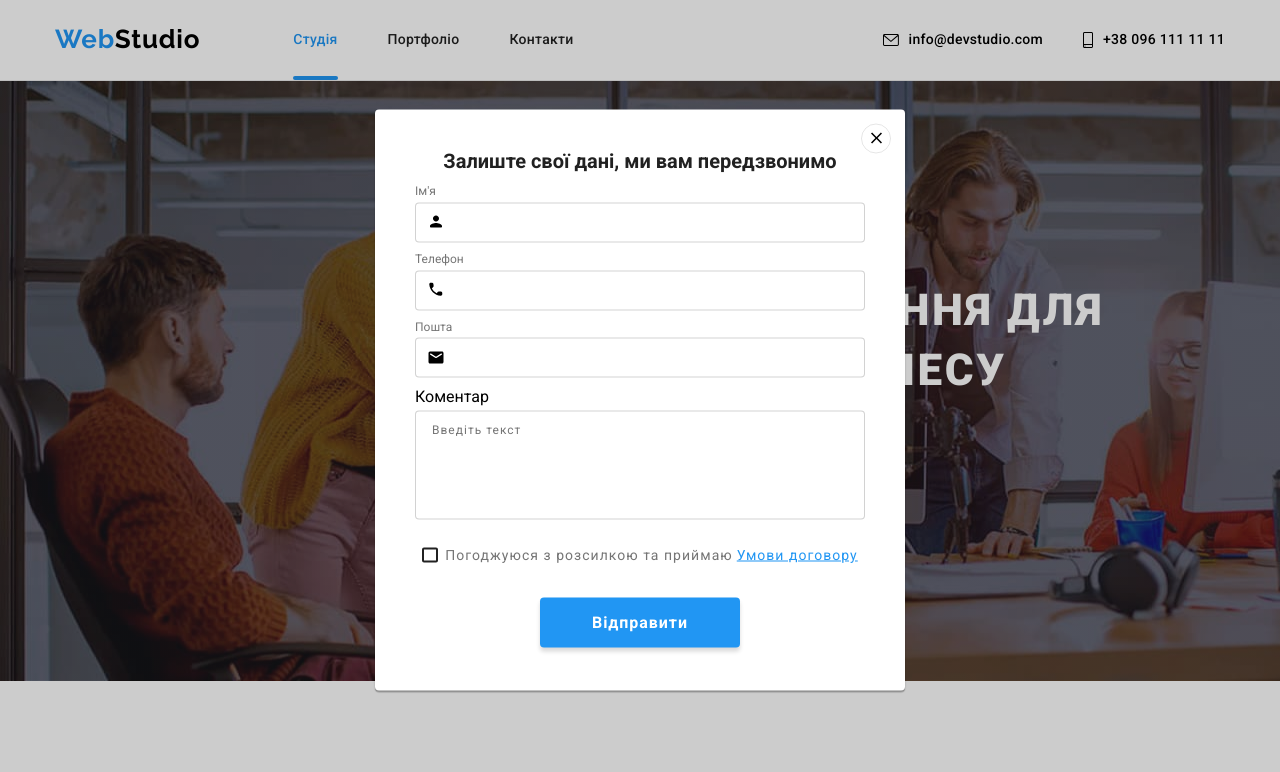
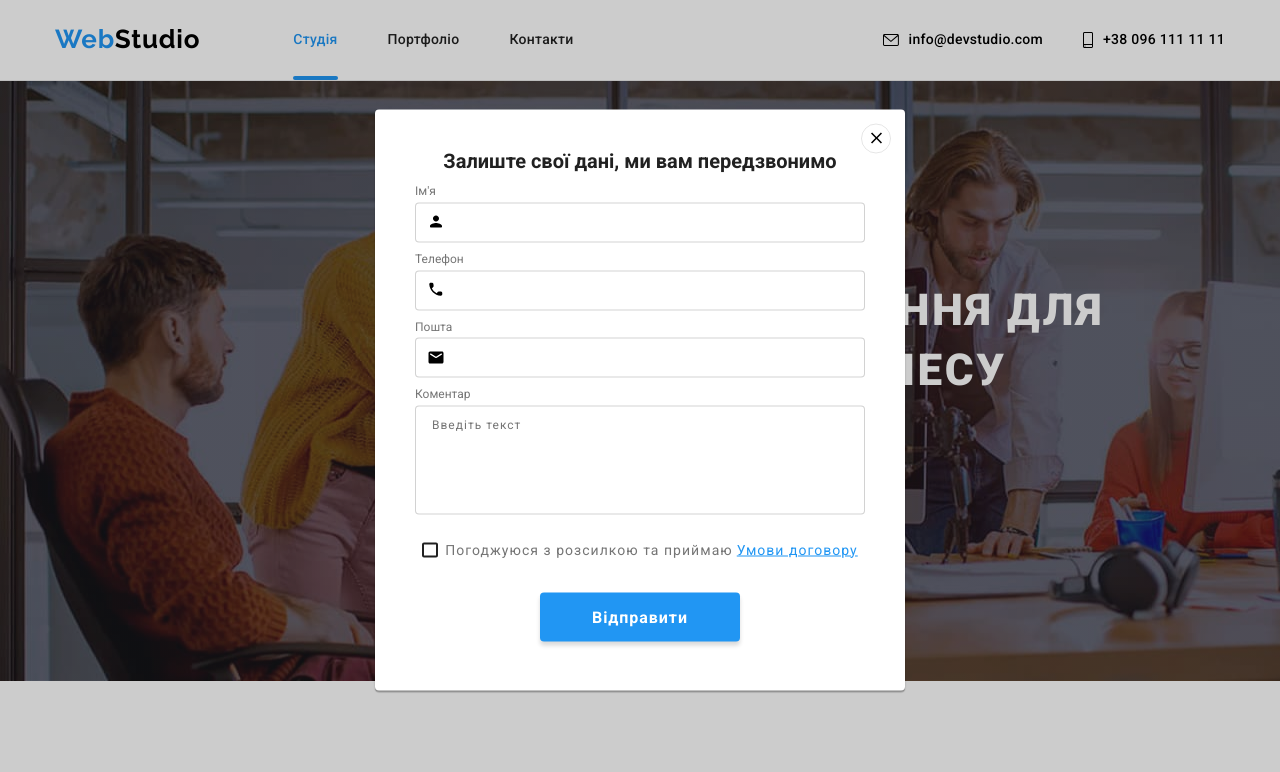
Before and after one commit to Evseredyn/goit-markup-hw-07, a plain HTML site: page index.html in a window 1280 px wide. Both pictures are taken after a click on the button "Замовити послугу". Shown: the top 772 px of the page. Drawn offline with nearby package versions, Linux system fonts and the light colour scheme; files that its build step writes are made by us from their sources.

Commit message:
complite hw7

```diff
--- a/index.html
+++ b/index.html
@@ -403,7 +403,7 @@
                         </label>
                     </div>
                     <div class="modal__field">
-                        <label class="modal__label-comment">Коментар
+                        <label class="modal__label">Коментар
                             <textarea class="modal__comment" id="comment" placeholder="Введіть текст" rows="6"></textarea>
                         </label>
                     </div>
```
